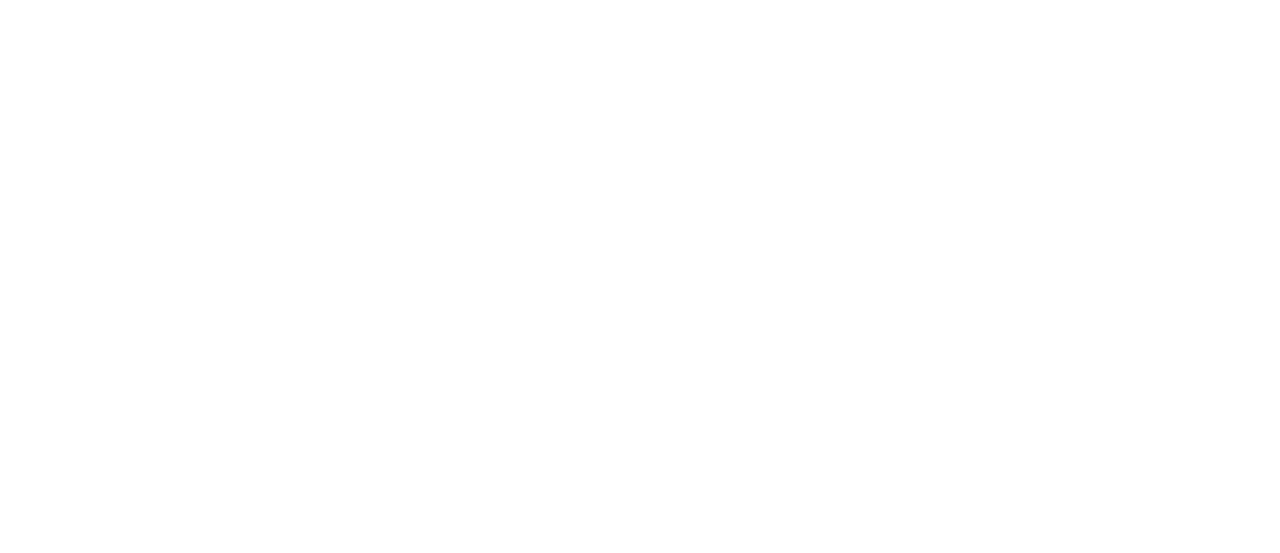
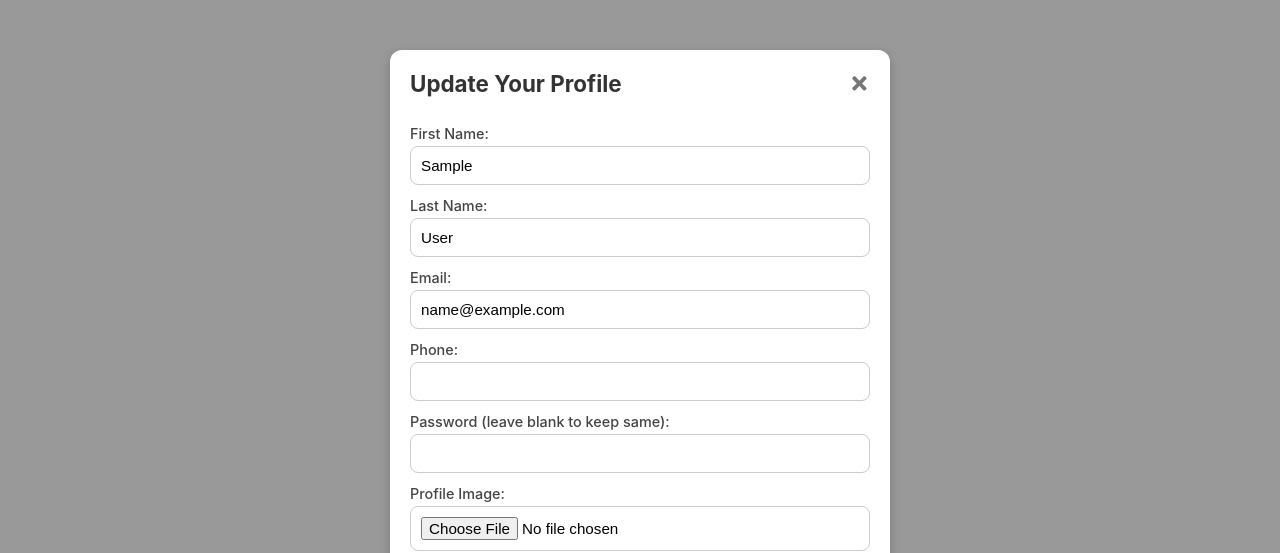
Before and after one commit to gauravaps/zentronix_website, a React (Vite) app in the folder frontend/: page /update-profile in a window 1280 px wide. Before the commit this address had no page. Shown: the part 256-809 px from the top of the page. Built offline with nearby package versions, Linux system fonts and the light colour scheme; no server answers; sample sign-in values are in the browser's storage.

Commit message:
update self profile from frontend and fixed image uploading problem

```diff
--- a/frontend/src/App.jsx
+++ b/frontend/src/App.jsx
@@ -15,6 +15,7 @@
 import ProtectedRoute from './components/routes/ProtectedRoute'
 import Home from './components/pages/home/Home'
 import UpdateAddress from './components/pages/address_page/UpdateAddress'
+import UpdateProfile from './components/profile/UpdateProfile'
 
 
 const App = () => {
@@ -51,15 +52,15 @@
       }
     />
 
-    <Route path='update-address'
+    {/* <Route path='update-address'
     element={
       <ProtectedRoute>
         <UpdateAddress/>
       </ProtectedRoute>
     }
 
+    /> */}
 
-    />
 
     {/* Example admin-only page (replace paths as needed) */}
     <Route
@@ -70,6 +71,27 @@
         </ProtectedRoute>
       }
     />
+
+
+    <Route path='update-address'
+    element={
+      <ProtectedRoute requiredRole='admin'>
+        <UpdateAddress/>
+      </ProtectedRoute>
+    } />
+
+
+
+    <Route path='update-profile'
+    element={
+      <ProtectedRoute requiredRole='admin'>
+        <UpdateProfile/>
+      </ProtectedRoute>
+    } />
+
+
+
+
 
     <Route path='/not-authorize' element={<NotAuthorized />} />
 
--- /dev/null
+++ b/frontend/src/components/profile/UpdateProfile.css
@@ -0,0 +1,139 @@
+/* Container - centers the card */
+.update-profile-container {
+  display: flex;
+  justify-content: center;
+  align-items: center;
+  padding: 16px;
+  min-height: 100vh;
+  background-color: rgba(0, 0, 0, 0.4); /* Popup background overlay */
+}
+
+/* Card style */
+.update-profile-card {
+  background: #fff;
+  border-radius: 12px;
+  padding: 20px;
+  max-width: 500px;
+  width: 100%;
+  box-shadow: 0 4px 12px rgba(0, 0, 0, 0.2);
+  animation: fadeIn 0.3s ease-in-out;
+}
+
+/* Header with close icon */
+.update-profile-header {
+  display: flex;
+  justify-content: space-between;
+  align-items: center;
+  margin-bottom: 16px;
+}
+
+.update-profile-header h2 {
+  font-size: 1.4rem;
+  margin: 0;
+  color: #333;
+}
+
+.cancel-icon {
+  cursor: pointer;
+  font-size: 1.3rem;
+  color: #777;
+  transition: color 0.2s ease;
+}
+
+.cancel-icon:hover {
+  color: #000;
+}
+
+/* Form styles */
+.update-profile-form {
+  display: flex;
+  flex-direction: column;
+}
+
+.update-profile-form label {
+  font-size: 0.9rem;
+  font-weight: 500;
+  margin-top: 12px;
+  color: #444;
+}
+
+.update-profile-form input,
+.update-profile-form textarea {
+  padding: 10px;
+  font-size: 0.95rem;
+  border: 1px solid #ccc;
+  border-radius: 8px;
+  margin-top: 4px;
+  outline: none;
+  transition: border-color 0.2s ease;
+}
+
+.update-profile-form input:focus,
+.update-profile-form textarea:focus {
+  border-color: #007bff;
+}
+
+/* Image preview */
+.profile-preview {
+  margin-top: 10px;
+  max-width: 100px;
+  height: auto;
+  border-radius: 8px;
+}
+
+/* Submit button */
+.update-profile-form button {
+  margin-top: 16px;
+  padding: 12px;
+  font-size: 1rem;
+  background: #007bff;
+  color: #fff;
+  border: none;
+  border-radius: 8px;
+  cursor: pointer;
+  transition: background 0.3s ease;
+}
+
+.update-profile-form button:hover {
+  background: #0056b3;
+}
+
+/* Responsive adjustments */
+@media (max-width: 768px) {
+  .update-profile-card {
+    padding: 16px;
+    max-width: 90%;
+  }
+  .update-profile-header h2 {
+    font-size: 1.2rem;
+  }
+  .update-profile-form input,
+  .update-profile-form textarea {
+    font-size: 0.9rem;
+  }
+}
+
+@media (max-width: 480px) {
+  .update-profile-card {
+    padding: 12px;
+  }
+  .update-profile-header h2 {
+    font-size: 1.1rem;
+  }
+  .update-profile-form button {
+    font-size: 0.9rem;
+    padding: 10px;
+  }
+}
+
+/* Animation for smooth popup */
+@keyframes fadeIn {
+  from {
+    opacity: 0;
+    transform: translateY(-10px);
+  }
+  to {
+    opacity: 1;
+    transform: translateY(0);
+  }
+}
--- /dev/null
+++ b/frontend/src/components/profile/UpdateProfile.jsx
@@ -0,0 +1,178 @@
+// src/components/pages/profile/UpdateProfile.jsx
+import React, { useEffect, useState } from "react";
+import axios from "axios";
+import { FaTimes } from "react-icons/fa";
+import { useNavigate } from "react-router-dom";
+import { useAuth } from "../context/AuthContext";
+import "./UpdateProfile.css";
+
+const UpdateProfile = () => {
+  const { user, isAuthenticated, isLoading } = useAuth();
+  const navigate = useNavigate();
+  const token = localStorage.getItem("token");
+
+  const [formData, setFormData] = useState({
+    firstName: "",
+    lastName: "",
+    email: "",
+    phone: "",
+    password: "",
+    image: ""
+  });
+
+  // Fetch current user details
+  useEffect(() => {
+    if (isLoading) return;
+
+    if (!isAuthenticated) {
+      navigate("/login", { replace: true });
+      return;
+    }
+
+    if (user) {
+      setFormData({
+        firstName: user.firstName || "",
+        lastName: user.lastName || "",
+        email: user.email || "",
+        phone: user.phone || "",
+        password: "",
+        image: user.image || ""
+      });
+    }
+  }, [isLoading, isAuthenticated, user, navigate]);
+
+
+  const handleChange = (e) => {
+  const { name, value, files } = e.target;
+  if (name === "image" && files && files.length > 0) {
+    const file = files[0];
+    setFormData({ ...formData, image: file });
+
+    // preview purpose only
+    const reader = new FileReader();
+    reader.onloadend = () => {
+      document.querySelector(".profile-preview").src = reader.result;
+    };
+    reader.readAsDataURL(file);
+  } else {
+    setFormData({ ...formData, [name]: value });
+  }
+};
+
+  const handleSubmit = async (e) => {
+  e.preventDefault();
+
+  try {
+    const formDataToSend = new FormData();
+    formDataToSend.append("firstName", formData.firstName);
+    formDataToSend.append("lastName", formData.lastName);
+    formDataToSend.append("email", formData.email);
+    formDataToSend.append("phone", formData.phone);
+    formDataToSend.append("password", formData.password);
+
+    if (formData.image instanceof File) {
+      formDataToSend.append("image", formData.image); // file binary
+    }
+
+    await axios.put(
+      `http://localhost:5000/api/update-profile/${user.id}`,
+      formDataToSend,
+      {
+        headers: {
+          Authorization: `Bearer ${token}`,
+          "Content-Type": "multipart/form-data",
+        },
+      }
+    );
+
+    alert("Profile updated successfully!");
+    navigate(-1);
+  } catch (err) {
+    console.error("Error updating profile:", err.response?.data || err);
+    alert("Failed to update profile");
+  }
+};
+
+
+  const handleCancel = () => {
+    navigate(-1);
+  };
+
+  if (isLoading) return <div style={{ padding: 24 }}>Loading...</div>;
+
+  return (
+    <div className="update-profile-container">
+      <div className="update-profile-card">
+        <div className="update-profile-header">
+          <h2>Update Your Profile</h2>
+          <FaTimes className="cancel-icon" onClick={handleCancel} />
+        </div>
+
+        <form onSubmit={handleSubmit} className="update-profile-form">
+          <label>First Name:</label>
+          <input
+            type="text"
+            name="firstName"
+            value={formData.firstName}
+            onChange={handleChange}
+            required
+          />
+
+          <label>Last Name:</label>
+          <input
+            type="text"
+            name="lastName"
+            value={formData.lastName}
+            onChange={handleChange}
+            required
+          />
+
+          <label>Email:</label>
+          <input
+            type="email"
+            name="email"
+            value={formData.email}
+            onChange={handleChange}
+            required
+          />
+
+          <label>Phone:</label>
+          <input
+            type="text"
+            name="phone"
+            value={formData.phone}
+            onChange={handleChange}
+            required
+          />
+
+          <label>Password (leave blank to keep same):</label>
+          <input
+            type="password"
+            name="password"
+            value={formData.password}
+            onChange={handleChange}
+          />
+
+          <label>Profile Image:</label>
+          {formData.image && (
+            <img
+              src={formData.image}
+              alt="Profile Preview"
+              className="profile-preview"
+            />
+          )}
+          <input
+            type="file"
+            name="image"
+            accept="image/*"
+            onChange={handleChange}
+          />
+
+          <button type="submit">Update Profile</button>
+        </form>
+      </div>
+    </div>
+  );
+};
+
+export default UpdateProfile;
--- a/frontend/src/components/profile/UserProfile.jsx
+++ b/frontend/src/components/profile/UserProfile.jsx
@@ -3,6 +3,7 @@
 import { FaUser } from 'react-icons/fa';
 import { useAuth } from '../context/AuthContext';
 import './UserProfile.css';
+import ModalForm from '../pages/home/ModalForm'
 
 const UserProfile = () => {
   const { user, isLoading, isAuthenticated } = useAuth();
```
Also changed, not shown: frontend/src/components/pages/home/ModalForm.jsx (line endings or trailing spaces), 2 other files (tests, documents, lock files or other folders).
